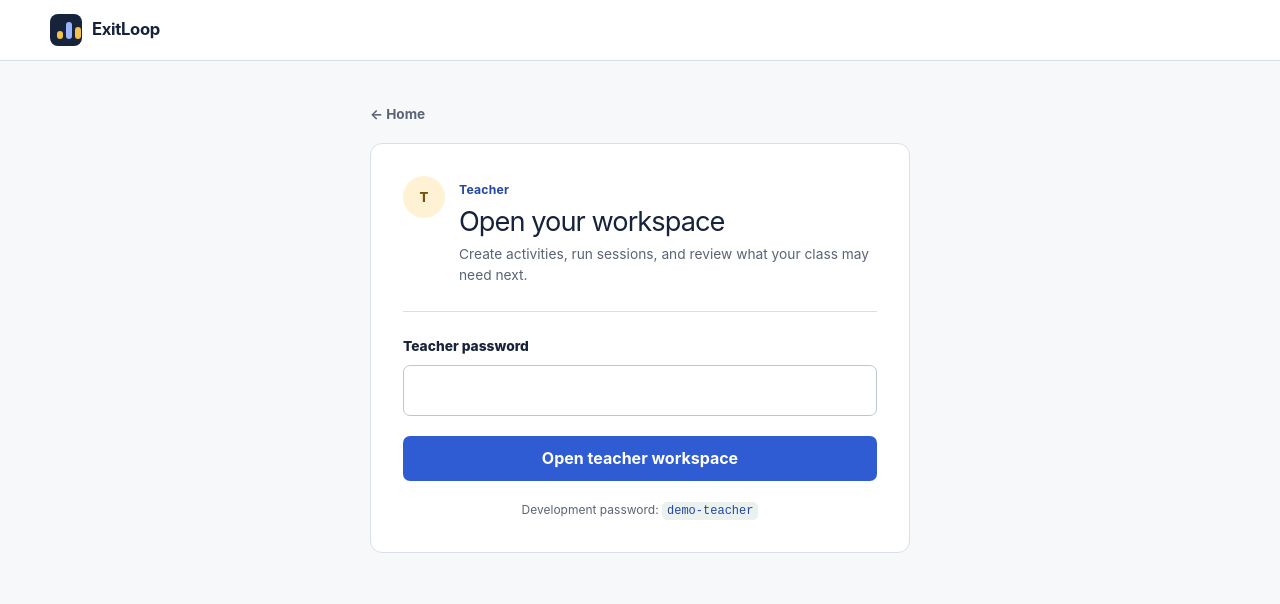
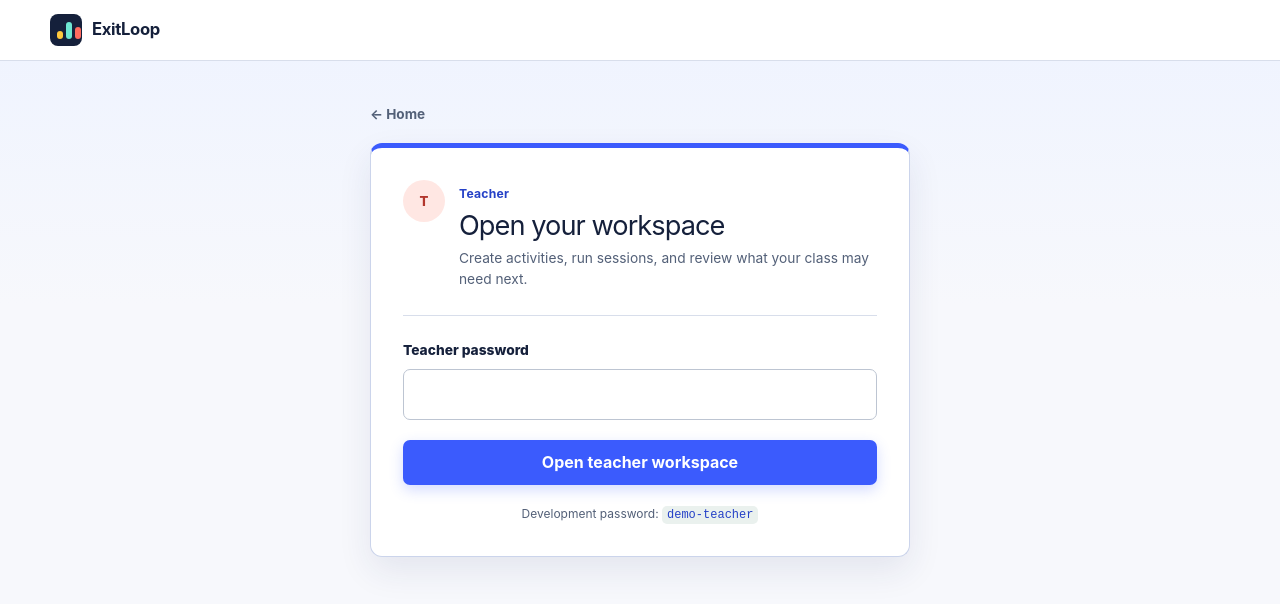
Before and after one commit to ChenMel27/biosense-loop, a Next.js app: page /teacher/login in a window 1280 px wide. Shown: the top 604 px of the page. Built offline with nearby package versions, Linux system fonts and the light colour scheme.

Commit message:
Brighten ExitLoop color system

```diff
--- a/src/app/globals.css
+++ b/src/app/globals.css
@@ -1,16 +1,19 @@
 @import "tailwindcss";
 
 :root {
-  --ink: #17223b;
-  --ink-soft: #5b6474;
-  --teal: #2f5bd3;
-  --teal-dark: #2346a8;
-  --mint: #e7edff;
-  --mint-light: #f4f7ff;
-  --sun: #f2c14e;
-  --cream: #f7f8fa;
+  --ink: #15203b;
+  --ink-soft: #536078;
+  --teal: #3b5bfd;
+  --teal-dark: #2541c7;
+  --mint: #e9edff;
+  --mint-light: #f3f5ff;
+  --sun: #ffc83d;
+  --coral: #ff6b5f;
+  --aqua: #15b99a;
+  --violet: #7659e8;
+  --cream: #f7f8fc;
   --paper: #ffffff;
-  --line: #d9dee8;
+  --line: #d8deeb;
   --danger: #a63e3e;
   --danger-light: #fff1f1;
   --shadow: 0 10px 30px rgba(23, 34, 59, 0.09);
@@ -30,7 +33,7 @@ a { color: inherit; text-decoration: none; }
 h1, h2, h3, p { margin: 0; }
 h1, h2, h3 { letter-spacing: -0.035em; line-height: 1.08; }
 button:focus-visible, a:focus-visible, input:focus-visible, textarea:focus-visible, select:focus-visible {
-  outline: 3px solid rgba(47, 91, 211, 0.28); outline-offset: 3px;
+  outline: 3px solid rgba(59, 91, 253, 0.3); outline-offset: 3px;
 }
 .shell { width: min(1180px, calc(100% - 40px)); margin-inline: auto; }
 .stack-md > * + * { margin-top: 12px; }
@@ -47,8 +50,8 @@ button:focus-visible, a:focus-visible, input:focus-visible, textarea:focus-visib
 .brand-mark { display: grid; grid-template-columns: repeat(3, 6px); align-items: end; gap: 3px; width: 32px; height: 32px; padding: 7px; border-radius: 8px; background: var(--ink); }
 .brand-mark span { border-radius: 4px; background: var(--sun); }
 .brand-mark span:nth-child(1) { height: 8px; }
-.brand-mark span:nth-child(2) { height: 17px; background: #9bb4ff; }
-.brand-mark span:nth-child(3) { height: 12px; }
+.brand-mark span:nth-child(2) { height: 17px; background: #6ee7d2; }
+.brand-mark span:nth-child(3) { height: 12px; background: var(--coral); }
 .research-badge { padding: 7px 11px; border: 1px solid var(--line); border-radius: 999px; color: var(--ink-soft); background: rgba(255,255,255,.7); font-size: .72rem; font-weight: 700; }
 
 .site-page { display: flex; min-height: 100vh; flex-direction: column; background: white; }
@@ -63,8 +66,8 @@ button:focus-visible, a:focus-visible, input:focus-visible, textarea:focus-visib
 .button:disabled { cursor: wait; opacity: .65; }
 .button.large { min-height: 54px; padding: 14px 23px; }
 .button.full { width: 100%; }
-.button.primary { background: var(--teal); color: white; box-shadow: none; }
-.button.primary:hover:not(:disabled) { background: var(--teal-dark); box-shadow: none; }
+.button.primary { background: var(--teal); color: white; box-shadow: 0 5px 14px rgba(59,91,253,.22); }
+.button.primary:hover:not(:disabled) { background: var(--teal-dark); box-shadow: 0 7px 18px rgba(37,65,199,.25); }
 .button.secondary { border-color: var(--line); background: white; color: var(--ink); }
 .button.ghost { border-color: transparent; background: transparent; color: var(--ink-soft); }
 .button.danger { background: var(--danger); color: white; }
@@ -524,32 +527,36 @@ code { padding: 2px 5px; border-radius: 5px; background: #eaf1ee; color: var(--t
 
 .home-hero { min-height: 600px; display: grid; grid-template-columns: minmax(0, 1fr) minmax(380px, 500px); gap: 90px; align-items: center; padding: 82px 0 96px; }
 .home-intro h1 { max-width: 720px; margin: 16px 0 22px; font-size: clamp(2.8rem, 5vw, 4.6rem); font-weight: 760; line-height: 1.03; }
+.home-intro h1 span { color: var(--teal); }
 .home-intro > p:not(.home-boundary) { max-width: 680px; color: var(--ink-soft); font-size: 1.12rem; line-height: 1.7; }
-.home-boundary { max-width: 640px; margin-top: 30px; padding-left: 15px; border-left: 3px solid var(--teal); color: var(--ink-soft); font-size: .84rem; line-height: 1.55; }
-.role-panel { display: grid; gap: 12px; padding: 26px; border: 1px solid var(--line); border-radius: 12px; background: white; }
+.home-boundary { max-width: 640px; margin-top: 30px; padding: 14px 16px; border-left: 4px solid var(--sun); border-radius: 0 8px 8px 0; background: #fff8dc; color: #4f4a3d; font-size: .84rem; line-height: 1.55; }
+.role-panel { display: grid; gap: 12px; padding: 26px; border: 1px solid #cbd4eb; border-top: 5px solid var(--teal); border-radius: 12px; background: white; box-shadow: 0 14px 36px rgba(29,47,99,.1); }
 .role-panel h2 { margin-bottom: 4px; font-size: 1.05rem; letter-spacing: -.01em; }
 .role-choice { display: grid; grid-template-columns: auto minmax(0, 1fr) auto; gap: 14px; align-items: center; min-height: 94px; padding: 16px; border: 1px solid var(--line); border-radius: 9px; background: white; transition: border-color .15s, background .15s; }
-.role-choice:hover { border-color: #9db2ed; background: var(--mint-light); }
+.role-choice:hover { border-color: #8fa5ff; background: var(--mint-light); }
+.role-panel .role-choice:nth-of-type(2):hover { border-color: #ff9b92; background: #fff4f2; }
 .role-choice > span:nth-child(2) { display: grid; gap: 2px; }
 .role-choice strong { font-size: .95rem; }
 .role-choice small { color: var(--ink-soft); font-size: .78rem; }
 .role-choice > span:last-child { color: var(--teal); font-size: 1.5rem; }
 .role-icon { display: grid; flex: 0 0 auto; place-items: center; width: 42px; height: 42px; border-radius: 50%; background: var(--mint); color: var(--teal-dark); font-size: .82rem; font-weight: 850; }
-.role-icon.teacher { background: #fff2d4; color: #725412; }
-.home-process-section { padding: 72px 0 78px; border-block: 1px solid var(--line); background: var(--cream); }
+.role-icon.teacher { background: #ffe7e3; color: #b2362d; }
+.home-process-section { padding: 72px 0 78px; border-block: 1px solid #cfd9fa; background: #eef3ff; }
 .home-process { display: grid; grid-template-columns: .9fr 1.4fr; gap: 90px; align-items: start; }
 .home-process h2 { max-width: 470px; margin-top: 10px; font-size: clamp(1.8rem, 3vw, 2.55rem); line-height: 1.18; }
 .home-process ol { display: grid; grid-template-columns: repeat(3, 1fr); gap: 0; margin: 0; padding: 0; list-style: none; }
 .home-process li { display: grid; grid-template-columns: auto 1fr; gap: 12px; padding: 5px 22px; border-left: 1px solid var(--line); }
 .home-process li > span { display: grid; place-items: center; width: 28px; height: 28px; border-radius: 50%; background: var(--teal); color: white; font-size: .72rem; font-weight: 800; }
+.home-process li:nth-child(2) > span { background: var(--aqua); }
+.home-process li:nth-child(3) > span { background: var(--coral); }
 .home-process li div { display: grid; gap: 5px; }
 .home-process li strong { font-size: .88rem; }
 .home-process li p { color: var(--ink-soft); font-size: .76rem; line-height: 1.5; }
 
-.entry-page { min-height: 100vh; background: var(--cream); }
+.entry-page { min-height: 100vh; background: linear-gradient(180deg, #eef3ff 0, var(--cream) 38%); }
 .entry-shell { width: min(540px, calc(100% - 32px)); margin: 0 auto; padding: 40px 0 80px; }
 .entry-back { margin: 0 0 18px; color: var(--ink-soft); }
-.entry-card { padding: 32px; border: 1px solid var(--line); border-radius: 12px; background: white; }
+.entry-card { padding: 32px; border: 1px solid #cbd4eb; border-top: 5px solid var(--teal); border-radius: 12px; background: white; box-shadow: 0 14px 34px rgba(29,47,99,.09); }
 .entry-heading { display: flex; gap: 14px; align-items: flex-start; padding-bottom: 24px; border-bottom: 1px solid var(--line); }
 .entry-heading h1 { margin: 5px 0 7px; font-size: 1.7rem; line-height: 1.15; }
 .entry-heading p { color: var(--ink-soft); font-size: .86rem; line-height: 1.55; }
@@ -558,10 +565,10 @@ code { padding: 2px 5px; border-radius: 5px; background: #eaf1ee; color: var(--t
 
 .auth-card, .panel, .activity-card { border-radius: 10px; box-shadow: none; }
 .field input, .field textarea, .field select { border-color: #bdc5d2; border-radius: 7px; }
-.field input:focus, .field textarea:focus, .field select:focus { border-color: var(--teal); box-shadow: 0 0 0 3px rgba(47,91,211,.12); }
+.field input:focus, .field textarea:focus, .field select:focus { border-color: var(--teal); box-shadow: 0 0 0 3px rgba(59,91,253,.14); }
 .form-error { border-radius: 7px; }
 
-.teacher-page { background: var(--cream); }
+.teacher-page { background: linear-gradient(180deg, #f2f5ff 0, var(--cream) 260px); }
 .teacher-topbar { position: sticky; z-index: 30; top: 0; border-bottom: 1px solid var(--line); background: rgba(255,255,255,.97); }
 .teacher-topbar-inner { display: grid; grid-template-columns: auto 1fr auto; gap: 34px; align-items: center; min-height: 66px; }
 .teacher-nav { display: flex; align-self: stretch; gap: 3px; }
@@ -574,30 +581,33 @@ code { padding: 2px 5px; border-radius: 5px; background: #eaf1ee; color: var(--t
 .workspace-heading, .session-hero { align-items: center; }
 .workspace-heading h1, .session-hero h1 { margin: 7px 0 7px; font-size: clamp(2rem, 3vw, 2.65rem); font-weight: 760; line-height: 1.12; }
 .workspace-heading p, .session-hero p { max-width: 720px; font-size: .9rem; }
-.teacher-flow-overview { display: grid; grid-template-columns: minmax(240px, .7fr) minmax(0, 1.5fr); gap: 34px; align-items: center; padding: 24px; border: 1px solid var(--line); border-radius: 10px; background: white; }
+.teacher-flow-overview { display: grid; grid-template-columns: minmax(240px, .7fr) minmax(0, 1.5fr); gap: 34px; align-items: center; padding: 24px; border: 1px solid #cbd4eb; border-top: 4px solid var(--teal); border-radius: 10px; background: white; }
 .teacher-flow-overview h2 { margin-top: 7px; font-size: 1.25rem; line-height: 1.25; }
 .teacher-flow-overview ol { display: grid; grid-template-columns: repeat(4, 1fr); gap: 0; margin: 0; padding: 0; list-style: none; }
 .teacher-flow-overview li { display: grid; grid-template-columns: auto 1fr; gap: 9px; padding: 4px 15px; border-left: 1px solid var(--line); }
 .teacher-flow-overview li > span { display: grid; place-items: center; width: 25px; height: 25px; border-radius: 50%; background: var(--mint); color: var(--teal-dark); font-size: .68rem; font-weight: 800; }
+.teacher-flow-overview li:nth-child(2) > span { background: #dff8f2; color: #087c66; }
+.teacher-flow-overview li:nth-child(3) > span { background: #fff1c4; color: #785500; }
+.teacher-flow-overview li:nth-child(4) > span { background: #ffe6e3; color: #ad3028; }
 .teacher-flow-overview li div { display: grid; gap: 3px; }
 .teacher-flow-overview strong { font-size: .78rem; }
 .teacher-flow-overview small { color: var(--ink-soft); font-size: .67rem; line-height: 1.45; }
 .section-heading h2 { margin: 0; font-size: 1.35rem; font-weight: 760; }
 .section-description { margin-top: 5px; color: var(--ink-soft); font-size: .78rem; }
 .session-list { border-radius: 9px; box-shadow: none; }
-.session-row:hover { background: #f8faff; }
+.session-row:hover { background: #eef3ff; }
 .status-pill { border-radius: 6px; letter-spacing: .03em; }
 
 .builder-progress { border-radius: 9px; box-shadow: none; }
 .builder-progress li { min-height: 74px; background: #f4f5f7; }
 .builder-progress li > span { border-radius: 50%; }
-.builder-progress li.current { box-shadow: inset 0 -3px 0 var(--teal); }
-.builder-progress li.complete { background: #f4f7ff; color: var(--teal-dark); }
+.builder-progress li.current { background: #edf1ff; box-shadow: inset 0 -4px 0 var(--teal); }
+.builder-progress li.complete { background: #e8faf5; color: #087c66; }
 .activity-builder-panel { border-radius: 10px; box-shadow: none; }
 .lesson-source-heading h2, .generated-draft-heading h2, .session-setup-panel h2, .session-ready-heading h2 { font-size: 1.55rem; font-weight: 760; }
 .start-method-grid { grid-template-columns: repeat(2, minmax(0, 1fr)); }
 .start-method-card { border-radius: 9px; background: white; }
-.start-method-card.recommended-method { border-color: #9db2ed; background: #f8faff; box-shadow: none; }
+.start-method-card.recommended-method { border-color: #8fa5ff; border-top: 4px solid var(--teal); background: #f6f8ff; box-shadow: none; }
 .method-icon, .file-upload-icon { border-radius: 7px; }
 .method-tag { border-radius: 5px; letter-spacing: .02em; text-transform: none; }
 .file-dropzone { border-radius: 7px; }
--- a/src/app/page.tsx
+++ b/src/app/page.tsx
@@ -10,7 +10,7 @@ export default function Home() {
         <section className="home-hero shell">
           <div className="home-intro">
             <span className="eyebrow">Formative assessment for biology</span>
-            <h1>Understand what your class needs next.</h1>
+            <h1>Understand what your class <span>needs next.</span></h1>
             <p>
               ExitLoop turns a short written explanation into one focused follow-up question.
               Students revise their thinking, and teachers see the class patterns that are worth
```
